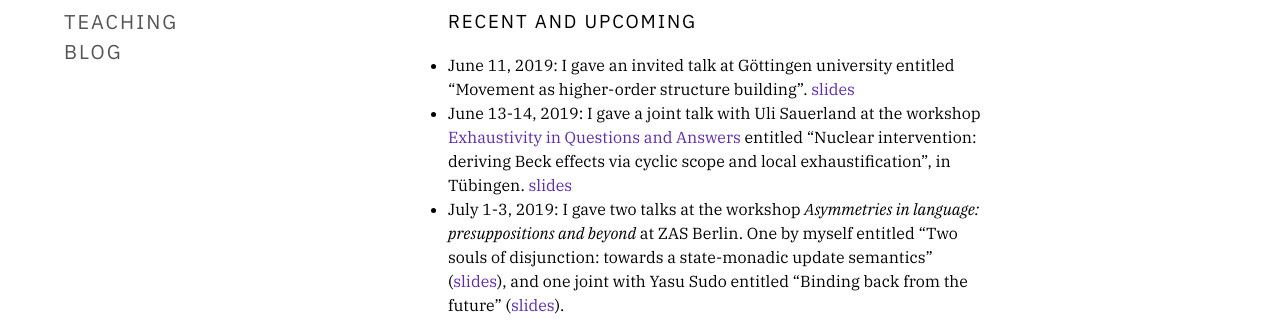
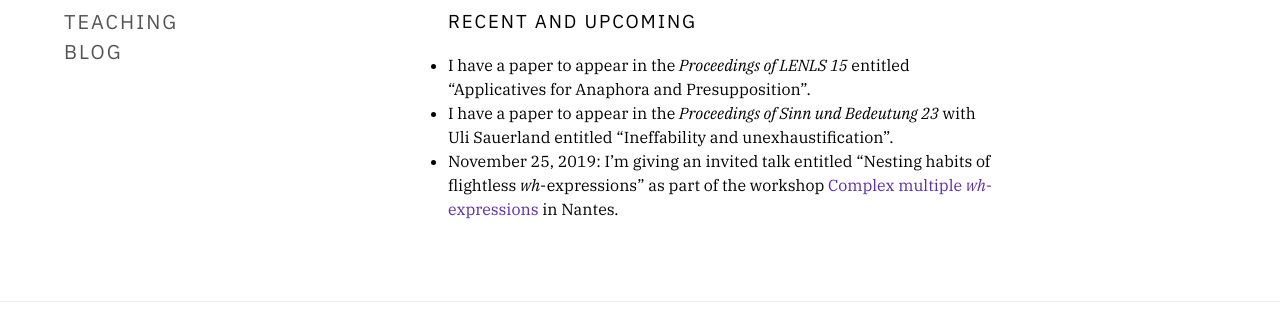
Before and after one commit to patrl/patrl.github.io, a plain HTML site: page index.html in a window 1280 px wide. Shown: the part 242-563 px from the top of the page. Drawn offline with nearby package versions, Linux system fonts and the light colour scheme.

Commit message:
"Publish."

```diff
--- a/index.html
+++ b/index.html
@@ -7,7 +7,7 @@
 
     <meta name="author" content="Patrick D. Elliott" />
 
-    <!-- <meta name="dcterms.date" content="22.08.2019" /> -->
+    <!-- <meta name="dcterms.date" content="17.11.2019" /> -->
 
     <!-- <title>About</title> -->
     <style type="text/css">
@@ -113,11 +113,9 @@
 <section id="recent-and-upcoming" class="level3">
 <h3>Recent and upcoming</h3>
 <ul>
-<li>June 11, 2019: I gave an invited talk at Göttingen university entitled “Movement as higher-order structure building”. <a href="https://patrl.keybase.pub/slides/goettingen-mvt.pdf">slides</a></li>
-<li>June 13-14, 2019: I gave a joint talk with Uli Sauerland at the workshop <a href="https://www.xprag.de/?page_id=6207">Exhaustivity in Questions and Answers</a> entitled “Nuclear intervention: deriving Beck effects via cyclic scope and local exhaustification”, in Tübingen. <a href="https:://patrl.keybase.pub/slides/tuebingen-slides.pdf">slides</a></li>
-<li>July 1-3, 2019: I gave two talks at the workshop <em>Asymmetries in language: presuppositions and beyond</em> at ZAS Berlin. One by myself entitled “Two souls of disjunction: towards a state-monadic update semantics” (<a href="https://patrl.keybase.pub/slides/berlin-disj.pdf">slides</a>), and one joint with Yasu Sudo entitled “Binding back from the future” (<a href="https://patrl.keybase.pub/slides/berlin-cataphora.pdf">slides</a>).</li>
 <li>I have a paper to appear in the <em>Proceedings of LENLS 15</em> entitled “Applicatives for Anaphora and Presupposition”.</li>
 <li>I have a paper to appear in the <em>Proceedings of Sinn und Bedeutung 23</em> with Uli Sauerland entitled “Ineffability and unexhaustification”.</li>
+<li>November 25, 2019: I’m giving an invited talk entitled “Nesting habits of flightless <em>wh</em>-expressions” as part of the workshop <a href="https://anamariafalaus.org/workshop/">Complex multiple <em>wh</em>-expressions</a> in Nantes.</li>
 </ul>
 </section>
             </div>
```
